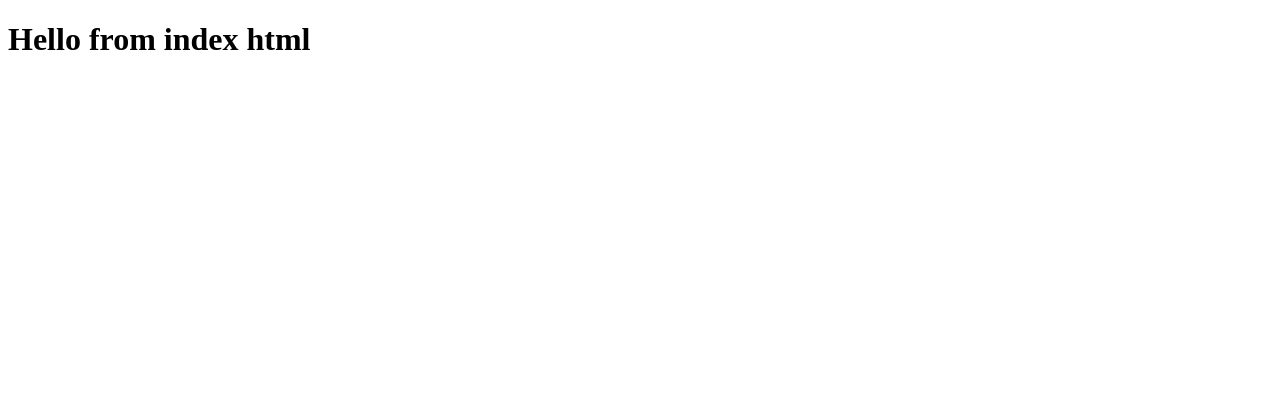
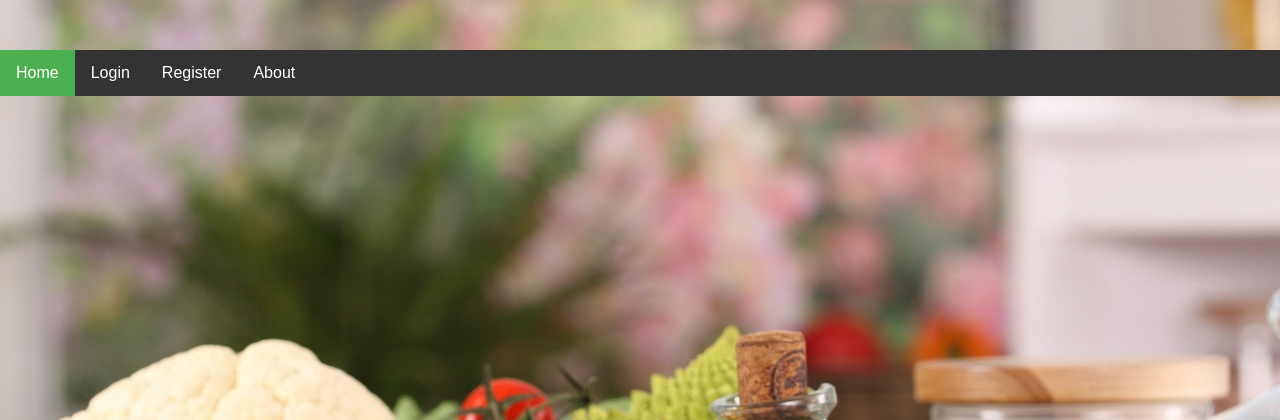
Before and after one commit to joro2404/Ma-whats-for-dinner-, a Flask app: page / in a window 1280 px wide. Shown: the top 420 px of the page. Run offline with Flask 2, Linux system fonts and the light colour scheme.

Commit message:
added index page

```diff
--- a/app/static/index.css
+++ b/app/static/index.css
@@ -0,0 +1,45 @@
+* {
+    margin: 0;
+    padding: 0;
+    font-family: Arial, Helvetica, sans-serif;
+}
+
+body {
+    background-image: url("background.jpg");
+}
+
+.navbar_ul {
+    list-style-type: none;
+    margin: 0;
+    padding: 0;
+    overflow: hidden;
+    background-color: #333;
+}
+
+.navbar_li {
+    float: left;
+}
+
+.navbar_li a {
+    display: block;
+    color: white;
+    text-align: center;
+    padding: 14px 16px;
+    text-decoration: none;
+}
+
+.navbar_li a:hover:not(.active) {
+    background-color: #111;
+}
+
+.active {
+    background-color: #4CAF50;
+}
+
+.navbar {
+    max-width: 1300px;
+    width: 100%;
+    margin-left: auto;
+    margin-right: auto;
+    margin-top: 50px;
+}
--- a/app/templates/index.html
+++ b/app/templates/index.html
@@ -3,12 +3,17 @@
 <head>
     <meta charset="UTF-8">
     <meta name="viewport" content="width=device-width, initial-scale=1.0">
+    <link rel="stylesheet" href="{{ url_for('static', filename='index.css') }}">
     <title>Index</title>
 </head>
 <body>
-
-    <div>
-        <h1>Hello from index html</h1>
+    <div class="navbar">
+        <ul class="navbar_ul">
+            <li class="navbar_li"><a class="active" href="/">Home</a></liclass="navbar_li">
+            <li class="navbar_li"><a href="/login">Login</a></li>
+            <li class="navbar_li"><a href="/register">Register</a></li>
+            <li class="navbar_li"><a href="#about">About</a></li>
+        </ul>
     </div>
 </body>
 </html>
```
Also changed, not shown: app/static/background.jpg (added).
